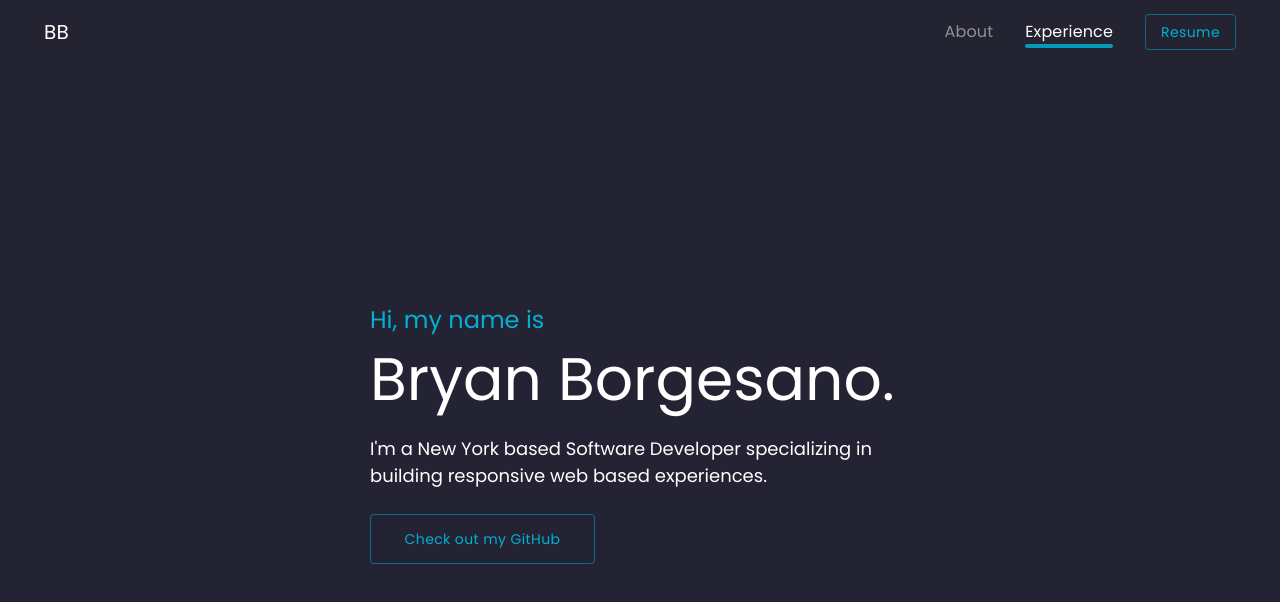
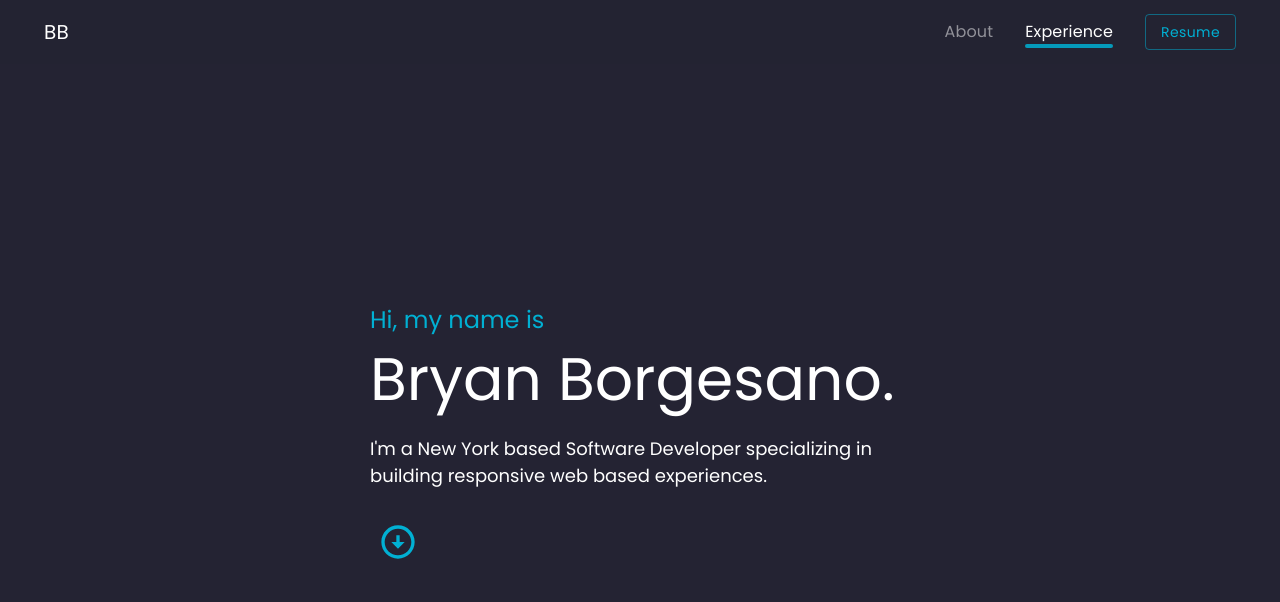
Before and after one commit to BryanBorge/portfolio-2.0, a React (Create React App) app: page / in a window 1280 px wide. Shown: the top 602 px of the page. Built offline with nearby package versions, Linux system fonts and the light colour scheme.

Commit message:
button to scroll to about

```diff
--- a/src/Pages/Landing.js
+++ b/src/Pages/Landing.js
@@ -4,18 +4,19 @@ import { Typography } from "@mui/material";
 import MotionButton from "../Components/MotionButton/MotionButton";
 import { useMediaQuery } from "@mui/material";
 import { motion } from "framer-motion";
-import PrimaryButton from "../Components/PrimaryButton";
-import LinkTo from "../Components/LinkTo";
+import ArrowCircleDownOutlinedIcon from "@mui/icons-material/ArrowCircleDownOutlined";
+import IconButton from "@mui/material/IconButton";
+import { scroller } from "react-scroll";
 
 const Landing = () => {
-  const mediumViewport = useMediaQuery("screen and (min-width:768px)");
-
+  const largerDevices = useMediaQuery("(min-width:768px)");
+  const smallerMobileDevices = useMediaQuery("(max-width:767px)");
   return (
     <Box
       display="flex"
       alignItems="center"
       justifyContent="center"
-      sx={{ ml: 10, mr: 10, mt: mediumViewport ? 30 : 10 }}>
+      sx={{ ml: 10, mr: 10, mt: largerDevices ? 30 : 10 }}>
       <motion.div animate={{ y: [-200, 0], opacity: [0, 1] }}>
         <div style={{ display: "flex", flexDirection: "column", alignItems: "flex-start", height: "100%" }}>
           <Typography variant="h5" gutterBottom color="secondary">
@@ -37,9 +38,18 @@ const Landing = () => {
             initial={{ opacity: 0 }}
             animate={{ scale: [1.1, 0.9, 1] }}>
             <MotionButton whileHover={{ scale: 1.1 }} whileTap={{ scale: 0.9 }}>
-              <LinkTo to="https://github.com/BryanBorge">
-                <PrimaryButton style={{ width: "225px", height: "50px" }}>Check out my GitHub</PrimaryButton>
-              </LinkTo>
+              <IconButton
+                color="secondary"
+                onClick={() =>
+                  scroller.scrollTo("About", {
+                    duration: 800,
+                    delay: 0,
+                    offset: smallerMobileDevices && -200,
+                    smooth: "easeInOutQuart",
+                  })
+                }>
+                <ArrowCircleDownOutlinedIcon sx={{ fontSize: "40px" }} />
+              </IconButton>
             </MotionButton>
           </motion.div>
         </div>
```
